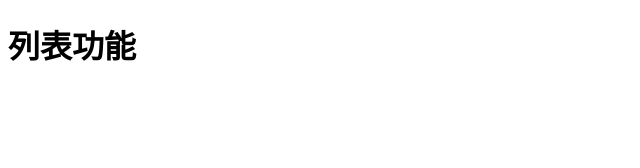
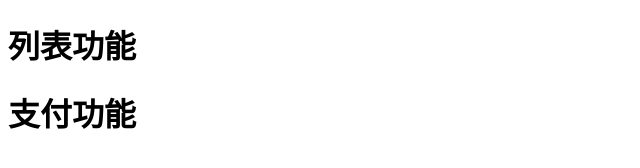
Before and after one commit to quanliu11/qna, a plain HTML site: page index.html in a window 1280 px wide. Shown: the whole page, without its empty margins (0-640 px from the left). Drawn offline with Linux system fonts and the light colour scheme.

Commit message:
支付功能

```diff
--- a/index.html
+++ b/index.html
@@ -6,5 +6,6 @@
 </head>
 <body>
 <h1>列表功能</h1>
+<h1>支付功能</h1>
 </body>
 </html>
```
